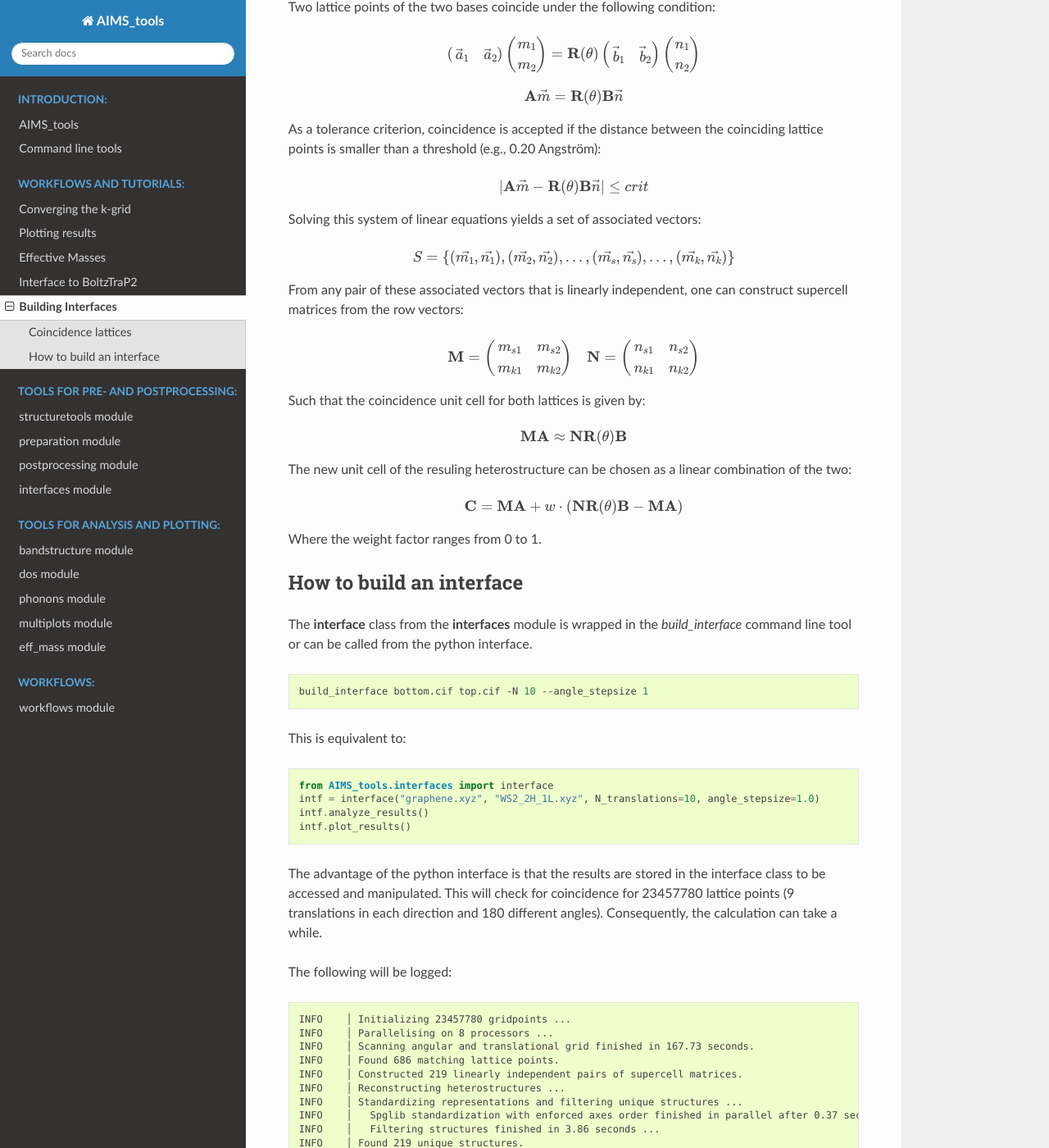
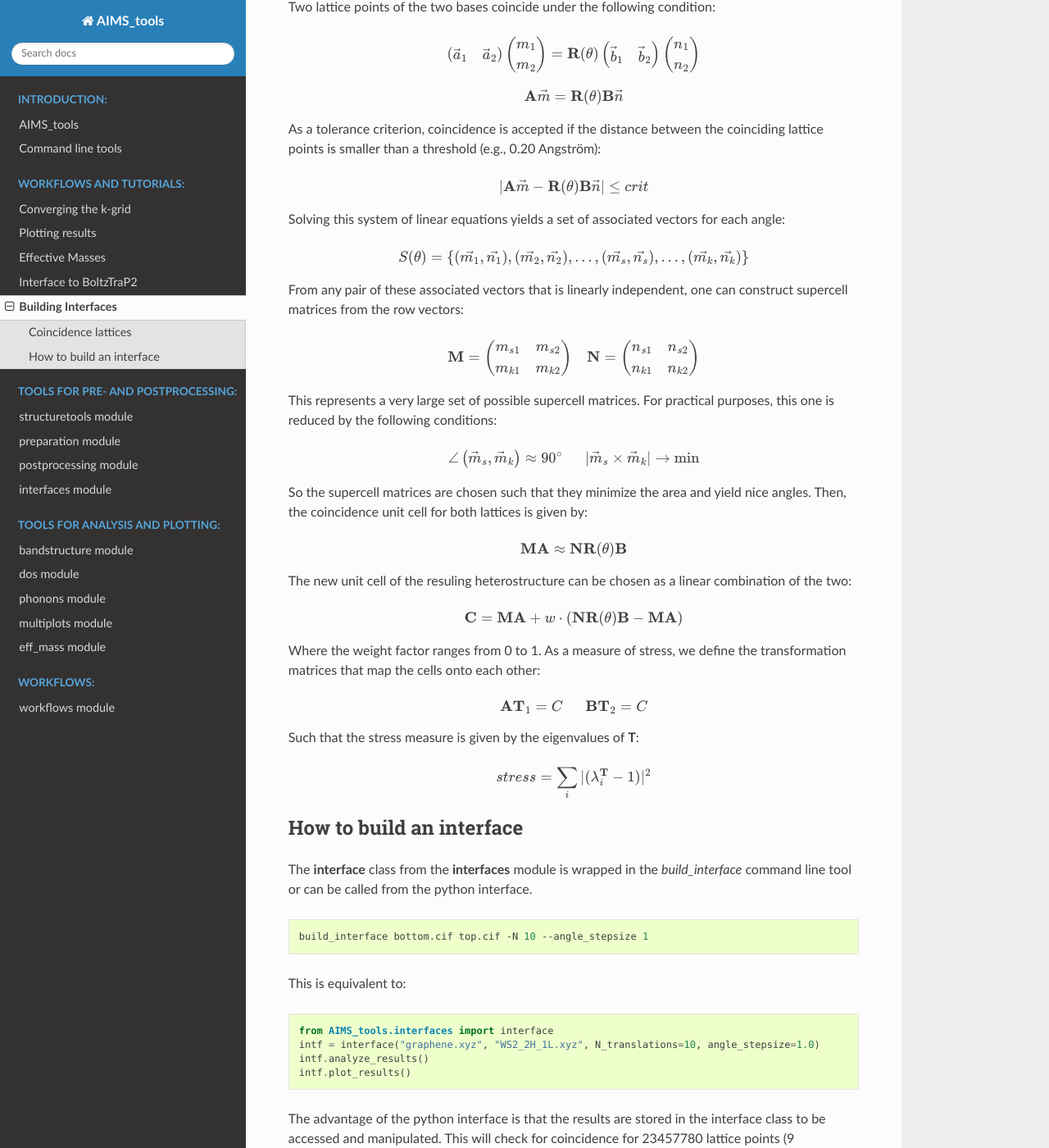
Before and after one commit to romankempt/aimstools, a Sphinx documentation site: the page built from docs/intros/building_interfaces.md, in a window 1280 px wide and 1400 px high, scrolled down 604 px. Shown: the whole window at 82% size. Built offline with Sphinx 7.4.7 and the Read the Docs theme 2.0.0, drawn with Linux system fonts in a browser that asks for light colours; some of the changed text lies outside the part shown.

Commit message:
improvements to filtering supercell matrices in interfaces

````diff
--- a/docs/intros/building_interfaces.md
+++ b/docs/intros/building_interfaces.md
@@ -43,10 +43,10 @@ As a tolerance criterion, coincidence is accepted if the distance between the co
 | \mathbf{A} \vec{m} - \mathbf{R}(\theta) \mathbf{B} \vec{n} | \leq crit
 ```
 
-Solving this system of linear equations yields a set of associated vectors:
+Solving this system of linear equations yields a set of associated vectors for each angle:
 
 ```math
-S = \{ (\vec{m_1}, \vec{n_1}), (\vec{m_2}, \vec{n_2}), ..., (\vec{m_s}, \vec{n_s}), ..., (\vec{m_k}, \vec{n_k}) \} \\
+S(\theta) = \{ (\vec{m_1}, \vec{n_1}), (\vec{m_2}, \vec{n_2}), ..., (\vec{m_s}, \vec{n_s}), ..., (\vec{m_k}, \vec{n_k}) \} \\
 ```
 
 From any pair of these associated vectors that is linearly independent, one can construct supercell matrices from the row vectors:
@@ -56,7 +56,15 @@ From any pair of these associated vectors that is linearly independent, one can
 \mathbf{N} = \begin{pmatrix} n_{s1} & n_{s2} \\ n_{k1} & n_{k2} \end{pmatrix}
 ```
 
-Such that the coincidence unit cell for both lattices is given by:
+This represents a very large set of possible supercell matrices. For practical purposes, this one is reduced by the following conditions:
+
+```math
+\angle \left(\vec{m}_s, \vec{m}_k \right) \approx 90^\circ~~~~~~
+|\vec{m}_s \times \vec{m}_k| \rightarrow \text{min}
+```
+
+So the supercell matrices are chosen such that they minimize the area and yield nice angles.
+Then, the coincidence unit cell for both lattices is given by:
 
 ```math
 \mathbf{MA} \approx \mathbf{N} \mathbf{R}(\theta) \mathbf{B}
@@ -67,8 +75,19 @@ The new unit cell of the resuling heterostructure can be chosen as a linear comb
 ```math
 \mathbf{C} = \mathbf{MA} + w \cdot (  \mathbf{N} \mathbf{R}(\theta) \mathbf{B} - \mathbf{MA} )
 ```
+Where the weight factor ranges from 0 to 1.
+As a measure of stress, we define the transformation matrices that map the cells onto each other:
 
-Where the weight factor ranges from 0 to 1.
+```math
+\mathbf{A}\mathbf{T}_1 = C ~~~~~~ \mathbf{B}\mathbf{T}_2 = C
+```
+
+Such that the stress measure is given by the eigenvalues of **T**:
+
+```math
+stress = \sum_i |(\lambda_i^\mathbf{T} - 1)|^2
+```
+
 
 ## How to build an interface
 
````
Also changed, not shown: other parts of docs/intros/building_interfaces.md (+1 -1 lines), 10 other files.
